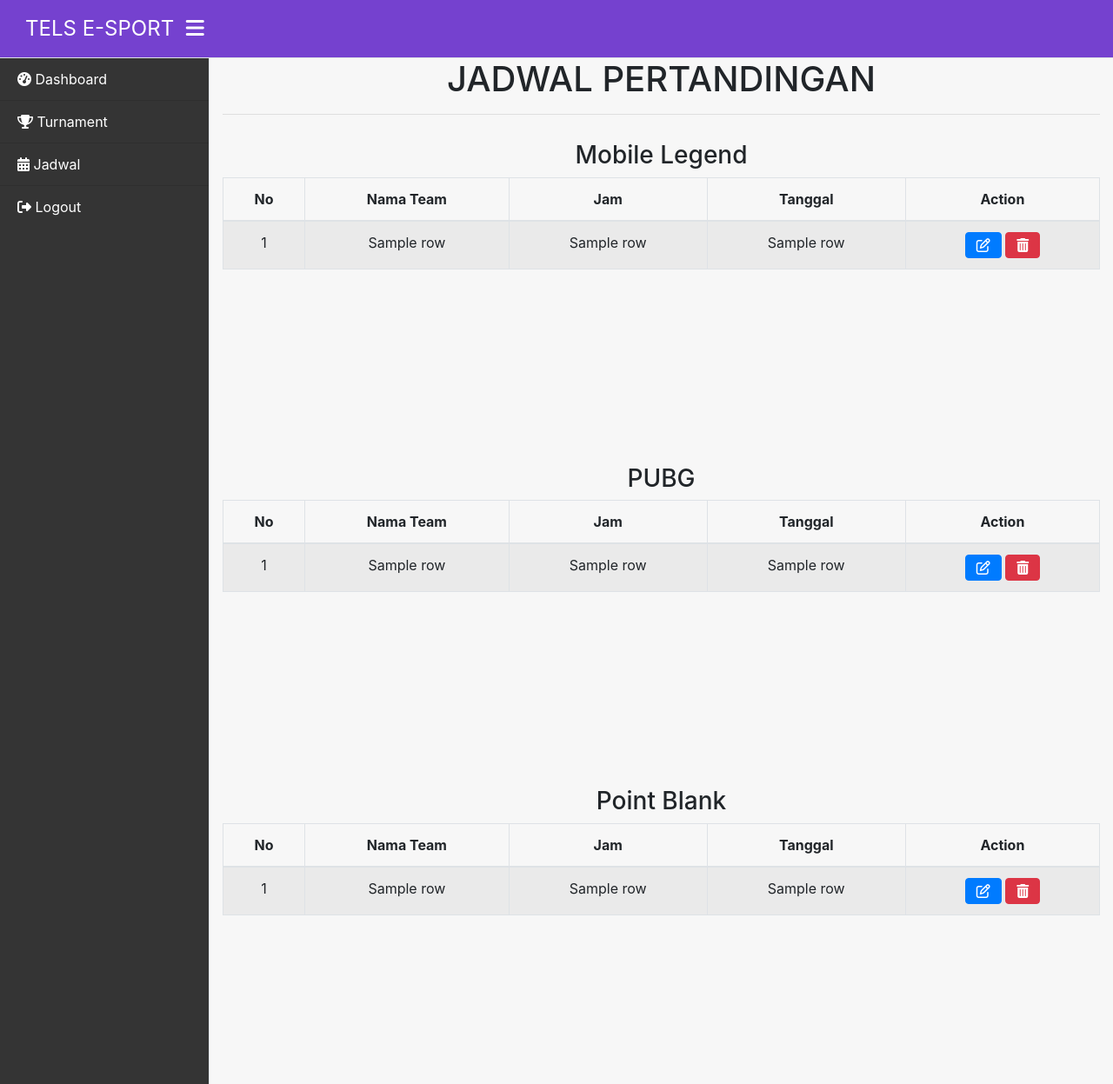
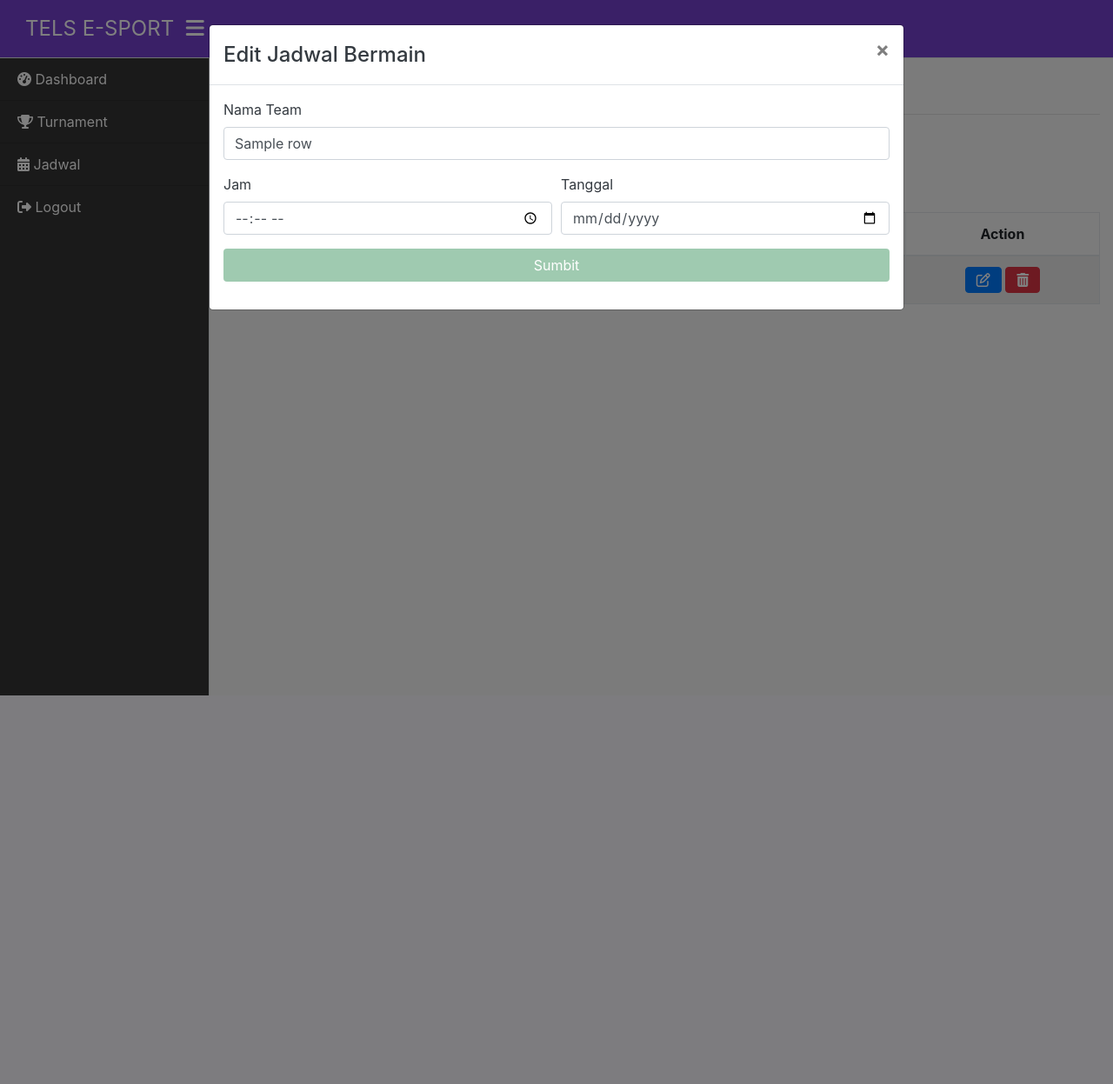
Before and after one commit to tomcat-squad/FLASK-TelsEsport, a Flask app: template Apps/BACK-END/templates/admin/BerhasilLogin/dashboard_jadwal.html in a window 1280 px wide, after a click that opens the changed part. Shown: the whole page at 87% size. After the commit the page ends 800 px from the top, so only its background shows below. Run offline with Flask 2, Linux system fonts and the light colour scheme; the template is opened without the code that fills it: values that come from a table or form of the project are taken from there, most other values are stand-ins (such as "Sample title", 1, 10 or a date in 2020); one stand-in notice (Sample message) is shown; some libraries are stand-ins or nearby versions.

Commit message:
Dashboard Jadwal

```diff
--- a/Apps/BACK-END/app.py
+++ b/Apps/BACK-END/app.py
@@ -351,6 +351,7 @@ def deleteTurnament(get_id):
 @app.route('/admin/Jadwal')
 def dashboardJadwal():
     if 'admin' in session:
+        form    = Esport_Mobile_Legend()
         conn = mysql.connection
 
         #GET Data Table Jadwal MLBB
@@ -369,9 +370,42 @@ def dashboardJadwal():
         result_jadwal_PB = cur_jadwal_PB.fetchall()
 
         return render_template('/admin/BerhasilLogin/dashboard_jadwal.html',
+        form=form,
         jadwal_mlbb=result_jadwal_MLBB,
         jadwal_pubg=result_jadwal_PUBG,
         jadwal_pb=result_jadwal_PB)
+    else:
+        flash('Login Terlebih Dahulu', 'Failed')
+        return redirect(url_for('index_admin'))
+
+@app.route('/edit_Jadwal_MLBB', methods=['POST'])
+def editJadwalMLBB():
+    if 'admin' in session:
+        if request.method == 'POST':
+            get_id        = request.form['id']
+            get_team      = request.form['Team']
+            get_waktu     = request.form['Jam']
+            get_tanggal   = request.form['Tanggal']
+            conn = mysql.connection
+            cur = conn.cursor()
+            cur.execute("UPDATE turnament_jadwal SET Team=%s, Jam=%s, Tanggal=%s WHERE id=%s",
+                                                    (get_team, get_waktu, get_tanggal, get_id))
+            conn.commit()
+            flash('Berhasil Edit', 'Success')
+            return redirect(url_for('dashboardJadwal'))
+    else:
+        flash('Login Terlebih Dahulu', 'Failed')
+        return redirect(url_for('index_admin'))
+
+@app.route('/delete_Jadwal_MLBB/<int:get_id>', methods=['GET'])
+def deleteJadwal(get_id):
+    if 'admin' in session:
+        conn = mysql.connection
+        cur = conn.cursor()
+        cur.execute("DELETE FROM turnament_jadwal WHERE id=%s" %(get_id))
+        conn.commit()
+        flash('Berhasil Hapus Team', 'Success')
+        return redirect(url_for('dashboardJadwal'))
     else:
         flash('Login Terlebih Dahulu', 'Failed')
         return redirect(url_for('index_admin'))
--- a/Apps/BACK-END/templates/admin/BerhasilLogin/dashboard_jadwal.html
+++ b/Apps/BACK-END/templates/admin/BerhasilLogin/dashboard_jadwal.html
@@ -1,12 +1,13 @@
 {% include 'header.html' %}
 <!--CONTENT-->
-<div class="container text-center">
-	<h1>JADWAL PERTANDINGAN</h1>
+<div class="container">
+	<h1 class="text-center">JADWAL PERTANDINGAN</h1>
     <hr style="margin-bottom: 30px;">
-
-    <h3>Mobile Legend</h3>
-    <div style="height: 300px;overflow: scroll;">
-        <table class="table table-striped table-bordered">
+    <h3>MOBILE LEGEND</h3>
+    {% with message = get_flashed_messages(category_filter=["Success","Failed"])%} {% if message %} {%for message in message %}
+	<p class="text-center">{{message}}</p>{% endfor %} {%endif%} {% endwith %}
+    <div style="height: 500px;overflow: scroll;">
+        <table class="table table-striped table-bordered text-center">
             <thead>
                 <tr>
                     <th>No</th>
@@ -25,14 +26,48 @@
                     <td>{{row[3]}}</td>
                     <td>
                         <a href="/edit_Jadwal/{{row.0}}" class="btn btn-primary btn-xs fa fa-pencil-square-o" data-toggle="modal" data-target="#modaledit{{row.0}}"></a>
-                        <a href="/delete_Jadwal/{{row.0}}" class="btn btn-danger btn-xs fa fa-trash" onclick="return confirm('Apakah Yakin Mau Hapus Team?')"></a>
+                        <a href="/delete_Jadwal_MLBB/{{row.0}}" class="btn btn-danger btn-xs fa fa-trash" onclick="return confirm('Apakah Yakin Mau Hapus Jadwal?')"></a>
                     </td>
                 </tr>
+                <div id="modaledit{{row.0}}" class="modal fade text-dark" tabindex="-1" role="dialog" aria-hidden="true">
+					<div class="modal-dialog modal-lg" role="document">
+						<div class="modal-content">
+							<div class="modal-header">
+								<h4 class="modal-title">Edit Jadwal Bermain</h4>
+								<button type="button" class="close" data-dismiss="modal">&times;</button>
+							</div>
+							<div class="modal-body text-dark">
+								<form action="{{url_for('editJadwalMLBB')}}" method="POST">
+                                    {{ form.csrf_token }}
+									<input type="hidden" name="id" value="{{row.0}}">
+									<div class="form-row">
+										<div class="form-group col-md-12">
+											<label for="Team">Nama Team</label>
+											<input type="text" class="form-control" name="Team" id="Team" value="{{row.1}}" placeholder="{{row.1}}" required>
+										</div>
+									</div>
+									<div class="form-row">
+										<div class="form-group col-md-6">
+											<label for="Jam">Jam</label>
+											<input type="time" class="form-control" name="Jam" value="{{row.2}}" placeholder="{{row.2}}" required>
+										</div>
+										<div class="form-group col-md-6">
+											<label for="Tanggal">Tanggal</label>
+											<input type="date" class="form-control" name="Tanggal" value="{{row.3}}" placeholder="{{row.3}}" required>
+                                        </div>
+									</div>
+									<button type="submit" class="btn text-white form-group col-md-12" style="background-color: #9fcab0;">Sumbit</button>
+								</form>
+							</div>
+						</div>
+					</div>
                 {%endfor%}
             </tbody>
         </table>
     </div>
 
+
+<!--
     <h3 style="margin-top: 30px;">PUBG</h3>
     <div style="height: 300px;overflow: scroll;">
         <table class="table table-striped table-bordered">
@@ -90,5 +125,6 @@
             </tbody>
         </table>
     </div>
+-->
 </div>
 {% include 'footer.html' %}
--- a/Apps/BACK-END/templates/admin/index.html
+++ b/Apps/BACK-END/templates/admin/index.html
@@ -1,7 +1,8 @@
 <!DOCTYPE html>
 <html lang="en">
     <head>
-        <title>Tels Esport - Admin</title>
+        <title>Login Admin | Tels Esport</title>
+        <link rel="shortcut icon" href="../static/assets/img/favicon.ico">
         <meta charset="UTF-8" />
         <meta name="viewport" content="width=device-width, initial-scale=1.0" />
         <link rel="stylesheet" href="../static/assets/css/login admin.css" />
```
